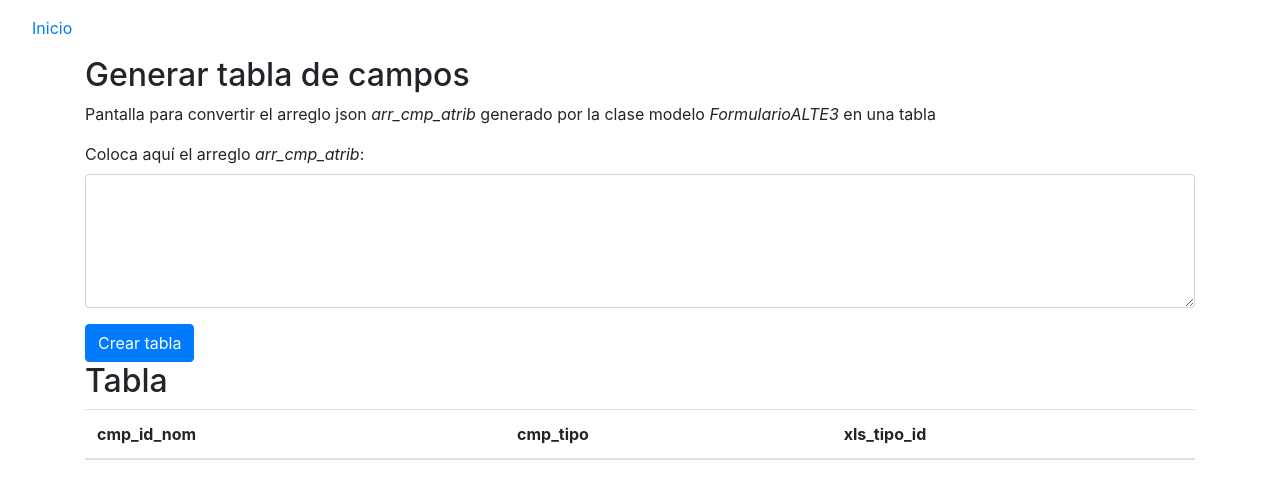
After one commit to rojmedisma/mvc_form, a PHP site: template view/ALTE3/TblCampos.php in a window 1280 px wide. The commit adds this page. Shown: the top 499 px of the page. Run offline with PHP 8.4, Linux system fonts and the light colour scheme; the template is opened without the code that fills it, so the values that code supplies are empty.

Commit message:
Versión 1.1.1.7

```diff
--- a/controller/FormularioControl.class.php
+++ b/controller/FormularioControl.class.php
@@ -151,6 +151,8 @@ class FormularioControl extends ControladorBase{
 		}
 		$alte3_html->setHTMLLiNavItem('pruebas', 'inicio', 'Pruebas');
 		$arr_li_nav_item[] = $alte3_html->getHTMLContenido();
+		$alte3_html->setHTMLLiNavItem('tblcampos', 'inicio', 'Generar tabla de campos');
+		$arr_li_nav_item[] = $alte3_html->getHTMLContenido();
 		$this->arr_html_tag['li_nav_item'] = $arr_li_nav_item;
 	}
 }
--- /dev/null
+++ b/view/ALTE3/TblCampos.php
@@ -0,0 +1,62 @@
+<!DOCTYPE html>
+<html lang="en">
+	<head>
+		<title>Bootstrap Example</title>
+		<meta charset="utf-8">
+		<meta name="Keywords" content="Ismael Rojas, desarrollador, videoconferencias, mesa trabajo"/>
+		<meta name="author" content="Ismael Rojas Medina">
+		<meta name="copyright" content="Ismael Rojas Medina">
+		<meta name="viewport" content="width=device-width, initial-scale=1">
+		<link rel="stylesheet" href="https://maxcdn.bootstrapcdn.com/bootstrap/4.5.2/css/bootstrap.min.css">
+		<script src="https://ajax.googleapis.com/ajax/libs/jquery/3.5.1/jquery.min.js"></script>
+		<script src="https://cdnjs.cloudflare.com/ajax/libs/popper.js/1.16.0/umd/popper.min.js"></script>
+		<script src="https://maxcdn.bootstrapcdn.com/bootstrap/4.5.2/js/bootstrap.min.js"></script>
+	</head>
+	<body>
+		<nav class="navbar">
+			<ul class="nav">
+				<li class="nav-item">
+					<a class="nav-link" href="<?php echo define_controlador(); ?>">Inicio</a>
+				</li>
+			</ul>
+		</nav>
+		<div class="container">
+
+			<div class="row">
+				<div class="col-12">
+					<h2>Generar tabla de campos </h2>
+					<p>Pantalla para convertir el arreglo json <em>arr_cmp_atrib</em> generado por la clase modelo <em>FormularioALTE3</em> en una tabla</p>
+					<form action="<?php echo define_controlador("tblcampos", "crear") ?>" method="post">
+						<div class="form-group">
+							<label for="comment">Coloca aquí el arreglo <em>arr_cmp_atrib</em>:</label>
+							<textarea class="form-control" rows="5" id="cmp_json" name="cmp_json"><?php echo $controlador_obj->getCmpJson(); ?></textarea>
+						</div>
+						<button type="submit" class="btn btn-primary">Crear tabla</button>
+					</form>
+				</div>
+				<div class="col-12">
+					<h2>Tabla</h2>
+					<table class="table">
+						<thead>
+							<tr>
+								<th scope="col">cmp_id_nom</th>
+								<th scope="col">cmp_tipo</th>
+								<th scope="col">xls_tipo_id</th>
+							</tr>
+						</thead>
+						<tbody>
+							<?php foreach($controlador_obj->getArrCmpTbl() as $arr_det_tbl){ ?>
+							<tr>
+								<td><?php echo $arr_det_tbl->cmp_id_nom; ?></td>
+								<td><?php echo $arr_det_tbl->cmp_tipo; ?></td>
+								<td><?php echo $arr_det_tbl->xls_tipo_id; ?></td>
+							</tr>
+							<?php }?>
+						</tbody>
+					</table>
+				</div>
+			</div>
+
+		</div>
+	</body>
+</html>
--- a/view/ALTE3/modulos/Forma/FormAdminLTE3.php
+++ b/view/ALTE3/modulos/Forma/FormAdminLTE3.php
@@ -80,6 +80,9 @@
 		<div class="col-md-6">
 			<?php echo $controlador_obj->frm_al3->cmpNum('p13', 2, '13. Campo numérico', $controlador_obj->getArrAtributoCmp('p13')) ?>
 		</div>
+		<div class="col-md-6">
+			<?php echo $controlador_obj->frm_al3->cmpNum('p14', 0, '13. Campo numérico') ?>
+		</div>
 	</div>
 	<div class="row">
 		<div class="col-md-12">
```
Also changed, not shown: controller/TblCamposControl.class.php (added, +109 -0 lines), README.md.
